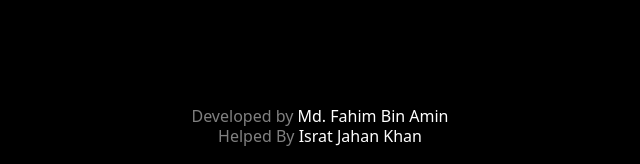
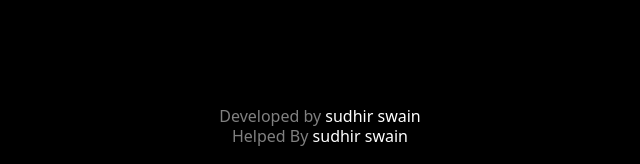
Before and after one commit to sudhir192311/Worldwide-Statistics-of-Covid19, a Django app: template templates/helloworld.html in a window 1280 px wide. Shown: the part 636-800 px from the top of the page, without its empty margins (320-960 px from the left). Run offline with Django 3.2, Linux system fonts and the light colour scheme; the template is opened without the code that fills it, so the values that code supplies are empty.

Commit message:
Update helloworld.html

```diff
--- a/templates/helloworld.html
+++ b/templates/helloworld.html
@@ -61,8 +61,8 @@
         </div>
     </div>
     <div class="d-flex justify-content-center align-items-center">
-         <p style="position: absolute;bottom: 20px;color:grey;text-align: center;">Developed by<span style="color: white"> Md. Fahim Bin Amin</span></p>
-         <p style="position: absolute;bottom: 0px;color:grey;text-align: center;">Helped By <span style="color: white">Israt Jahan Khan</span></p>
+         <p style="position: absolute;bottom: 20px;color:grey;text-align: center;">Developed by<span style="color: white"> sudhir swain</span></p>
+         <p style="position: absolute;bottom: 0px;color:grey;text-align: center;">Helped By <span style="color: white">sudhir swain</span></p>
     </div>
 
 
```
